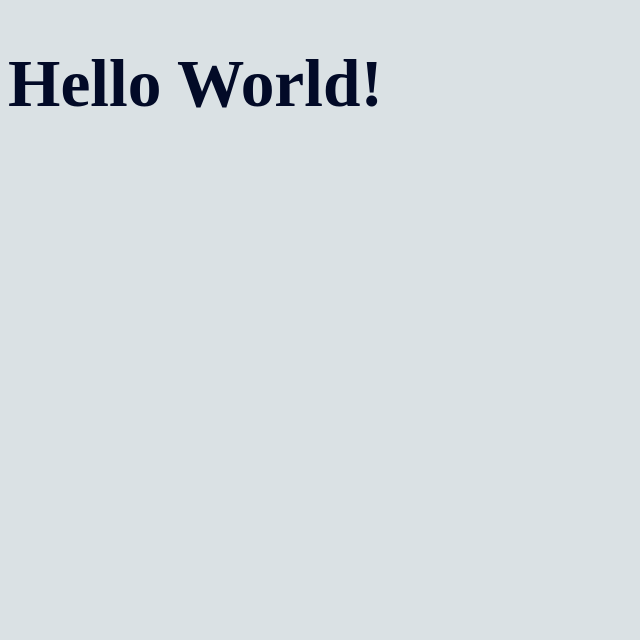
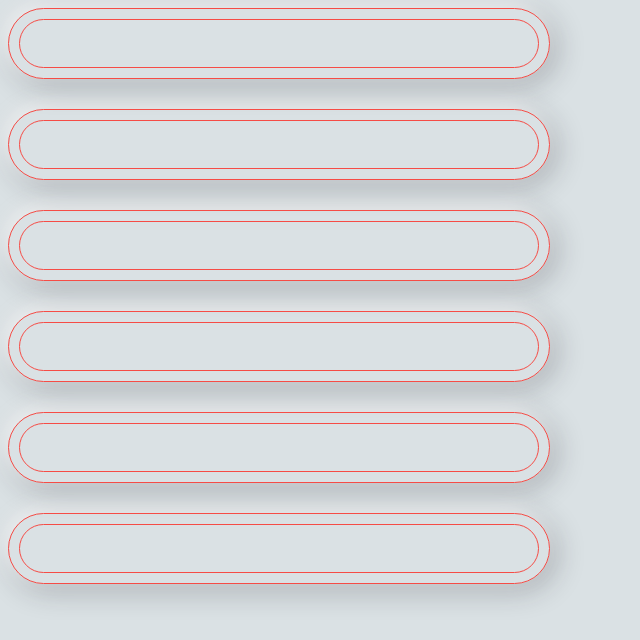
Before and after one commit to Nexalys/Echoes, a React (Vite) app in the folder frontend/: page / in a window 1280 px wide. Shown: the top 640 px of the page, without its empty margins (0-640 px from the left). Built offline with nearby package versions, Linux system fonts and the light colour scheme.

Commit message:
Worked on Input Component and finalised the design for it

```diff
--- /dev/null
+++ b/frontend/src/components/input/input.css
@@ -0,0 +1,45 @@
+.input-container {
+    position: relative;
+    display: flex;
+    flex-direction: column;
+    justify-content: center;
+    border-radius: 500px;
+    width: 520px;
+    height: 49px;
+    border: solid var(--accent) 0.5px;
+    border-radius: 500px;
+    box-shadow: var(--main-shadow);
+    padding: 10px;
+    transition: border 0.1s ease-in-out;
+}
+
+.input-container input {
+    height: 100%;
+    width: 100%;
+    border-radius: 500px;
+    border: solid var(--accent) 0.5px;
+    padding: 15px;
+    box-sizing: border-box;
+    font-size: 1rem;
+    background-color: transparent;
+    position: relative;
+    transition: border 0.1s ease-in-out;
+}
+
+.fieldname {
+    position: absolute;
+    background-color: var(--background);
+    border-radius: 5px;
+    padding: 0 20px;
+    top: -17%;
+    left: 7%;
+}
+
+.input-container input:focus {
+    border: solid var(--primary) 2.5px;
+    outline: none;
+}
+
+.input-container:has(input:focus) {
+    border-color: var(--primary);
+}
--- /dev/null
+++ b/frontend/src/components/input/input.jsx
@@ -0,0 +1,10 @@
+import './input.css';
+
+export function Input({ fieldname='', placeholder='' }) {
+    return (
+        <div className='input-container'>
+            {fieldname && <span className='fieldname'>{fieldname}</span>}
+            <input />
+        </div>
+    )
+}
--- a/frontend/src/index.css
+++ b/frontend/src/index.css
@@ -4,20 +4,28 @@
   --primary: #1A3EF4;
   --secondary: #F877B3;
   --accent: #F64C46;
+
+  --main-shadow: -5px -5px 20px 0px rgba(255, 255, 255, 0.70), 5px 5px 30px 0px rgba(30, 31, 40, 0.30);
+  --floating-shadow: var(--main-shadow)
 }
+
 :root[data-theme="dark"] {
   --text: #EEF9FF;
   --background: #1E1F28;
   --primary: #A7AFC3;
   --secondary: #5B486A;
   --accent: #E14C73;
+
+  --main-shadow: -5px -5px 20px 0px rgba(216, 224, 253, 0.05) inset, 5px 5px 20px 0px rgba(0, 0, 0, 0.25) inset, -5px -5px 20px 0px rgba(161, 166, 207, 0.05), 5px 5px 20px 0px rgba(8, 10, 17, 0.25);
+  --floating-shadow: -5px -5px 20px 0px rgba(161, 166, 207, 0.05), 5px 5px 20px 0px rgba(8, 10, 17, 0.55);
 }
+
 
 :root {
   color: var(--text);
   background-color: var(--background);
 
-
+  box-sizing: border-box;
 }
 
 body {
--- a/frontend/src/pages/echoes/page.css
+++ b/frontend/src/pages/echoes/page.css
@@ -0,0 +1,5 @@
+.homepage-container {
+    display: flex;
+    flex-direction: column;
+    gap: 30px;
+}
--- a/frontend/src/pages/echoes/page.jsx
+++ b/frontend/src/pages/echoes/page.jsx
@@ -1,9 +1,16 @@
+import { Input } from '../../components/input/input.jsx'
+
 import './page.css';
 
 export function Homepage() {
     return (
-        <div>
-            <h1>Hello World!</h1>
+        <div className='homepage-container'>
+            <Input />
+            <Input />
+            <Input />
+            <Input />
+            <Input />
+            <Input />
         </div>
     )
 }
```
